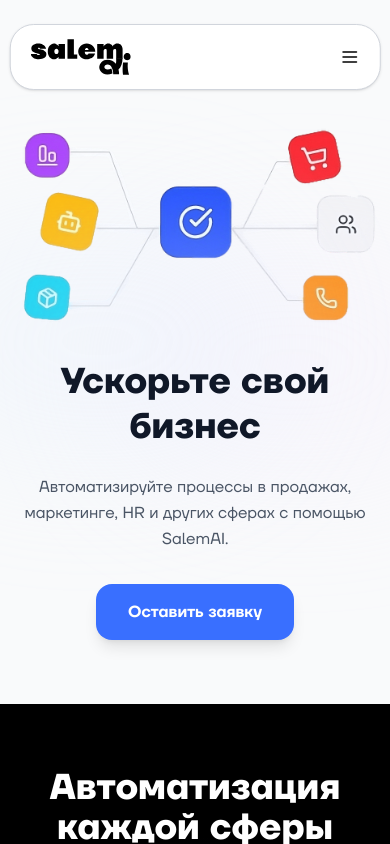
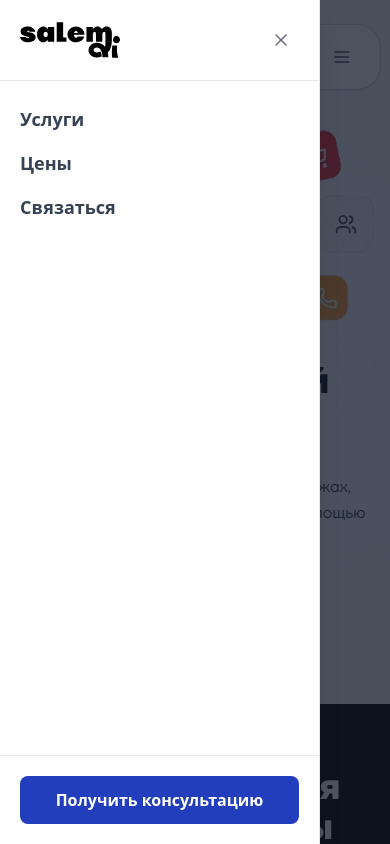
Before and after one commit to rikster-r/salemai, a Next.js app: page / in a window 390 px wide. Both pictures are taken after a click on the button 349 px from the left and 57 px from the top of the page. Shown: the top 844 px of the page. Built offline with nearby package versions, Linux system fonts and the light colour scheme.

Commit message:
Add nav sidebar

```diff
--- a/src/components/Header.tsx
+++ b/src/components/Header.tsx
@@ -2,48 +2,62 @@ import React from 'react';
 import { Menu } from 'lucide-react';
 import Image from 'next/image';
 import LogoFull from '../assets/images/LogoFull.svg';
+import MobileSidebar from './MobileSidebar';
 
 type Props = {
   openContactModal: (plan?: string) => void;
 };
 
 const Header = ({ openContactModal }: Props) => {
+  const [sidebarOpen, setSidebarOpen] = React.useState(false);
+
   return (
-    <header className="bg-white shadow-sm py-3 px-5 sm:py-4 sm:px-6 w-[95%] sm:w-full sm:max-w-xl border border-gray-300 rounded-3xl fixed top-6 left-1/2 -translate-x-1/2 z-100 sm:mx-auto">
-      <div className="sm:max-w-7xl flex items-center justify-between">
-        {/* Logo/Brand */}
+    <>
+      <MobileSidebar
+        isOpen={sidebarOpen}
+        onClose={() => setSidebarOpen(false)}
+        openContactModal={openContactModal}
+      />
+
+      <header className="bg-white shadow-sm py-3 px-5 sm:py-4 sm:px-6 w-[95%] sm:w-full sm:max-w-xl border border-gray-300 rounded-3xl fixed top-6 left-1/2 -translate-x-1/2 z-40">
+        <div className="flex items-center justify-between">
+          {/* Logo */}
           <div className="flex items-center mr-16 w-[100px] h-[40px] relative">
-          <Image src={LogoFull} alt="" fill={true} priority />
+            <Image src={LogoFull} alt="Logo" fill priority />
           </div>
 
-        {/* Navigation Links */}
+          {/* Desktop Nav */}
           <nav className="hidden sm:flex space-x-8">
             <a
               href="#services"
-            className="text-gray-600 hover:text-gray-900 font-semibold hover:cursor-pointer"
+              className="text-gray-600 hover:text-gray-900 font-semibold transition-colors"
             >
               Услуги
             </a>
-
             <a
               href="#pricing"
-            className="text-gray-600 hover:text-gray-900 font-semibold hover:cursor-pointer"
+              className="text-gray-600 hover:text-gray-900 font-semibold transition-colors"
             >
               Цены
             </a>
             <button
               onClick={() => openContactModal()}
-            className="text-gray-600 hover:text-gray-900 font-semibold hover:cursor-pointer"
+              className="text-gray-600 hover:text-gray-900 font-semibold transition-colors"
             >
               Связаться
             </button>
           </nav>
 
-        <button className="flex sm:hidden">
+          {/* Mobile Menu Button */}
+          <button
+            onClick={() => setSidebarOpen(true)}
+            className="sm:hidden p-2 rounded-md text-gray-600 hover:text-gray-900 focus:outline-none hover:bg-gray-100"
+          >
             <Menu className="w-5 h-5" />
           </button>
         </div>
       </header>
+    </>
   );
 };
 
--- /dev/null
+++ b/src/components/MobileSidebar.tsx
@@ -0,0 +1,109 @@
+import React from 'react';
+import { Dialog, DialogPanel, Transition, TransitionChild } from '@headlessui/react';
+import { X } from 'lucide-react';
+import Image from 'next/image';
+import LogoFull from '../assets/images/LogoFull.svg';
+
+type MobileSidebarProps = {
+  isOpen: boolean;
+  onClose: () => void;
+  openContactModal: (plan?: string) => void;
+};
+
+const MobileSidebar = ({ isOpen, onClose, openContactModal }: MobileSidebarProps) => {
+  return (
+    <Transition show={isOpen}>
+      <Dialog onClose={onClose} className="relative z-50">
+        {/* Backdrop */}
+        <TransitionChild
+          enter="ease-in-out duration-300"
+          enterFrom="opacity-0"
+          enterTo="opacity-100"
+          leave="ease-in-out duration-300"
+          leaveFrom="opacity-100"
+          leaveTo="opacity-0"
+        >
+          <div className="fixed inset-0 bg-gray-900/75" />
+        </TransitionChild>
+
+        {/* Sidebar */}
+        <div className="fixed inset-0 flex">
+          <TransitionChild
+            enter="transition ease-in-out duration-300 transform"
+            enterFrom="-translate-x-full"
+            enterTo="translate-x-0"
+            leave="transition ease-in-out duration-300 transform"
+            leaveFrom="translate-x-0"
+            leaveTo="-translate-x-full"
+          >
+            <DialogPanel className="relative w-full max-w-xs bg-white shadow-xl flex flex-col border-r border-gray-200">
+              {/* Header */}
+              <div className="flex items-center justify-between p-5 border-b border-gray-200">
+                <div className="w-[100px] h-[40px] relative">
+                  <Image src={LogoFull} alt="Logo" fill priority />
+                </div>
+                <button
+                  type="button"
+                  onClick={onClose}
+                  className="p-2 text-gray-500 hover:text-gray-700 rounded-lg hover:bg-gray-100"
+                >
+                  <X className="w-5 h-5" />
+                </button>
+              </div>
+
+              {/* Links */}
+              <nav className="flex-1 px-5 py-6">
+                <ul className="space-y-4">
+                  <li>
+                    <a
+                      href="#services"
+                      onClick={onClose}
+                      className="block text-lg font-semibold text-gray-700 hover:text-primary-600 hover:translate-x-1 transition-transform"
+                    >
+                      Услуги
+                    </a>
+                  </li>
+                  <li>
+                    <a
+                      href="#pricing"
+                      onClick={onClose}
+                      className="block text-lg font-semibold text-gray-700 hover:text-primary-600 hover:translate-x-1 transition-transform"
+                    >
+                      Цены
+                    </a>
+                  </li>
+                  <li>
+                    <button
+                      onClick={() => {
+                        openContactModal();
+                        onClose();
+                      }}
+                      className="w-full text-left text-lg font-semibold text-gray-700 hover:text-primary-600 hover:translate-x-1 transition-transform"
+                    >
+                      Связаться
+                    </button>
+                  </li>
+                </ul>
+              </nav>
+
+              {/* Footer / CTA */}
+              <div className="border-t border-gray-200 p-5">
+                <button
+                  onClick={() => {
+                    openContactModal('premium');
+                    onClose();
+                  }}
+                  className="w-full py-3 bg-primary-600 text-white font-semibold rounded-lg hover:bg-primary-700 transition"
+                >
+                  Получить консультацию
+                </button>
+              </div>
+            </DialogPanel>
+          </TransitionChild>
+        </div>
+      </Dialog>
+    </Transition>
+  );
+};
+
+export default MobileSidebar;
```
Lines whose indentation alone changed are shown as unchanged.
